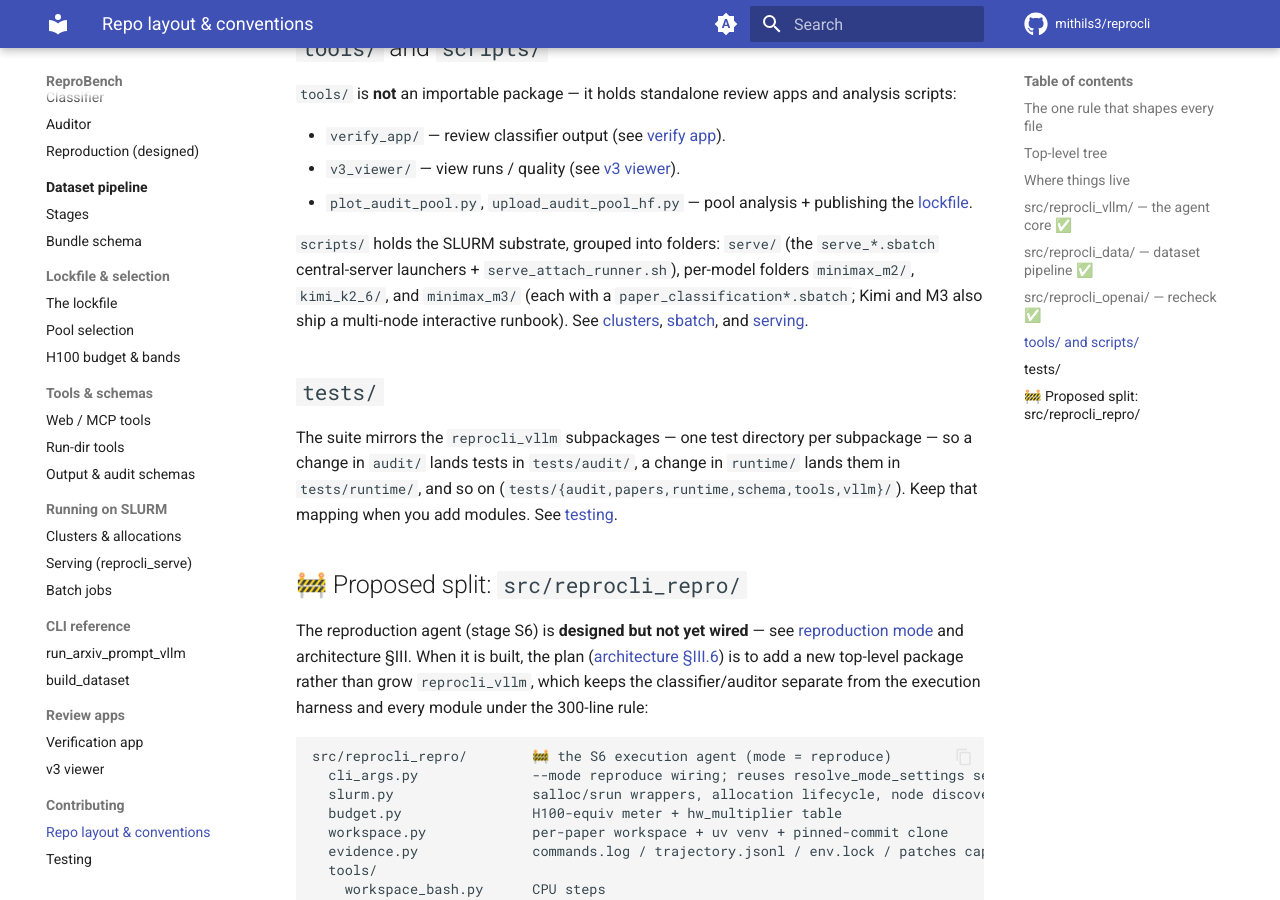
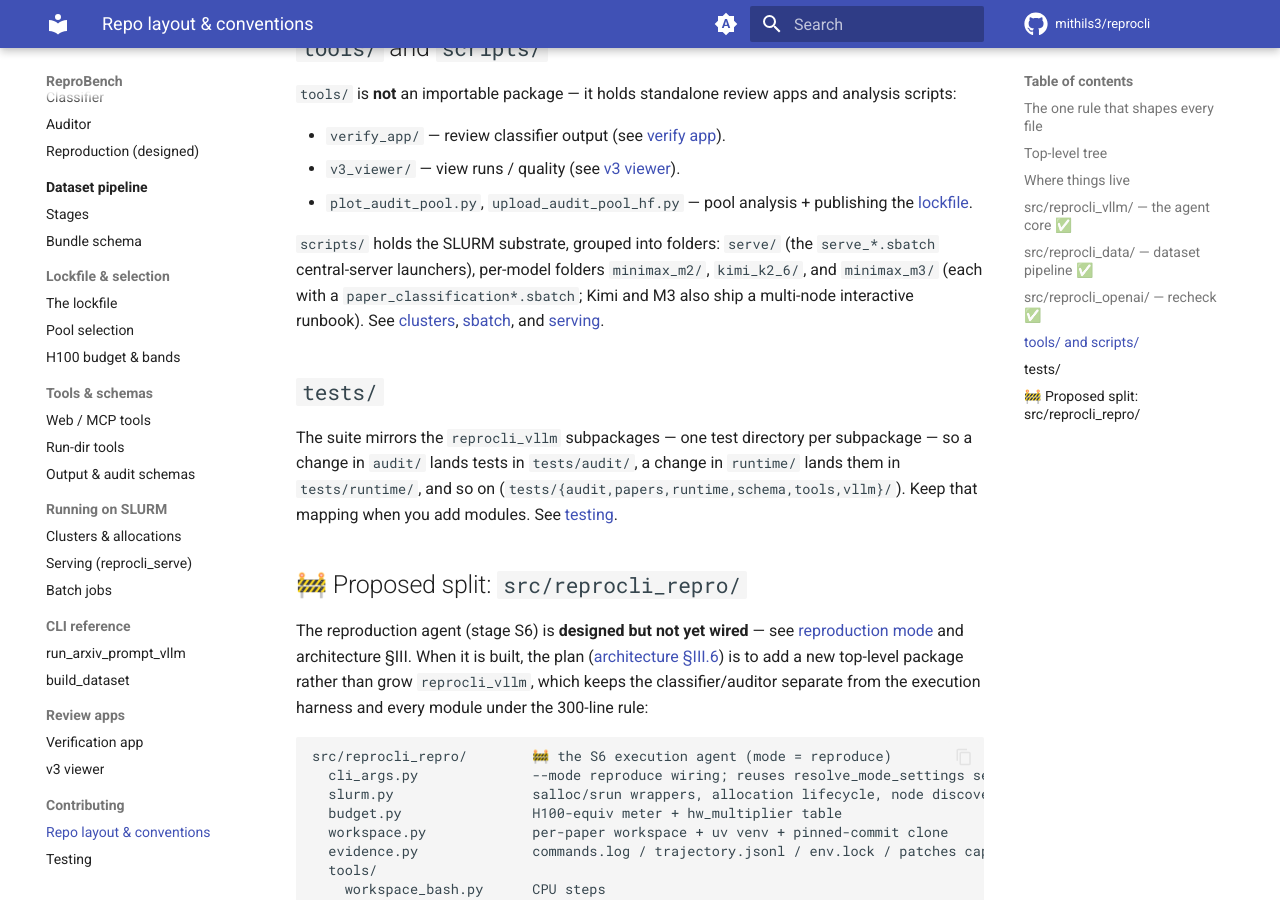
Before and after one commit to mithils3/reprocli, an MkDocs documentation site: the page built from docs/contributing/layout.md, in a window 1280 px wide and 900 px high, scrolled down 4071 px. Built offline with MkDocs 1.6.1 and Material for MkDocs 9.7.7, drawn with Linux system fonts in a browser that asks for light colours; comment, search, counter and statistics services are not loaded.

Commit message:
refactor(kill): K7 scripts/serve/serve_attach_runner.sh — no script calls it, its 4-line recipe is inlined in every real sbatch
Co-Authored-By: Claude Fable 5 <noreply@anthropic.com>

```diff
--- a/docs/contributing/layout.md
+++ b/docs/contributing/layout.md
@@ -109,7 +109,7 @@ Details on each stage and the emitted schema live in [dataset stages](../dataset
 - `v3_viewer/` — view runs / quality (see [v3 viewer](../apps/v3-viewer.md)).
 - `plot_audit_pool.py`, `upload_audit_pool_hf.py` — pool analysis + publishing the [lockfile](../selection/lockfile.md).
 
-`scripts/` holds the SLURM substrate, grouped into folders: `serve/` (the `serve_*.sbatch` central-server launchers + `serve_attach_runner.sh`), per-model folders `minimax_m2/`, `kimi_k2_6/`, and `minimax_m3/` (each with a `paper_classification*.sbatch`; Kimi and M3 also ship a multi-node interactive runbook). See [clusters](../slurm/clusters.md), [sbatch](../slurm/sbatch.md), and [serving](../slurm/serve.md).
+`scripts/` holds the SLURM substrate, grouped into folders: `serve/` (the `serve_*.sbatch` central-server launchers), per-model folders `minimax_m2/`, `kimi_k2_6/`, and `minimax_m3/` (each with a `paper_classification*.sbatch`; Kimi and M3 also ship a multi-node interactive runbook). See [clusters](../slurm/clusters.md), [sbatch](../slurm/sbatch.md), and [serving](../slurm/serve.md).
 
 ## `tests/`
 
```
Also changed, not shown: 1 other file.
